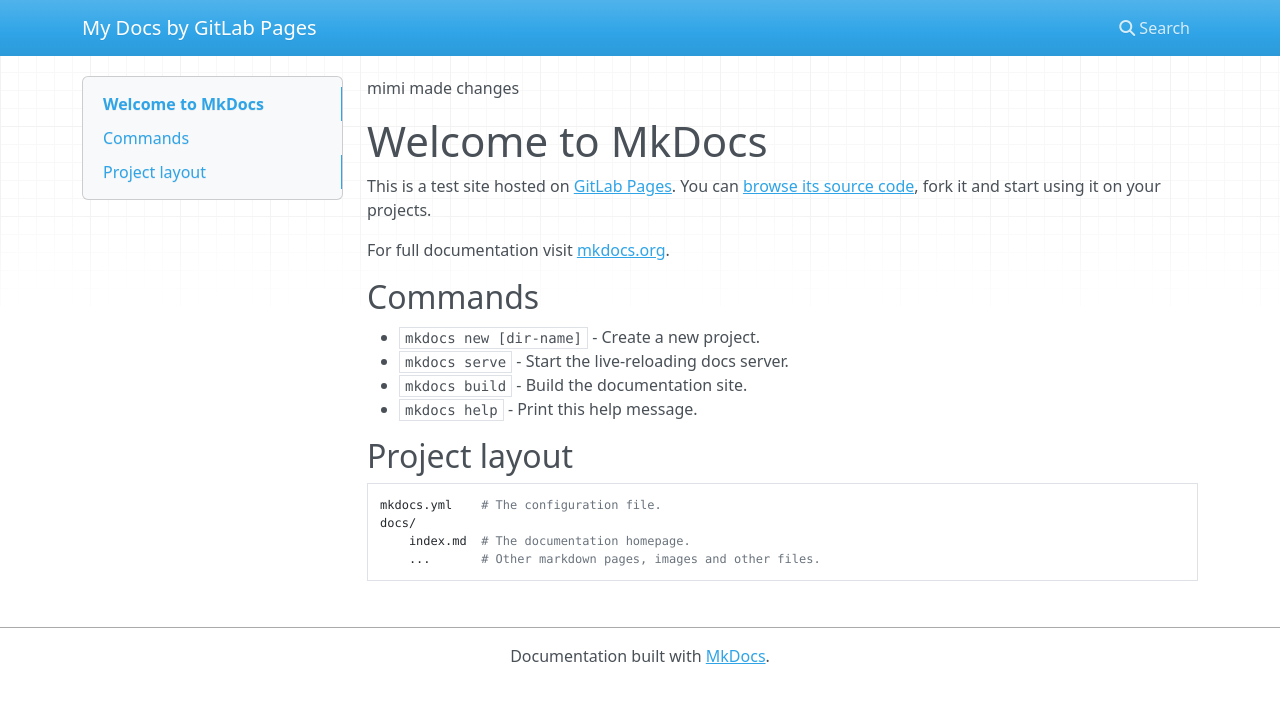
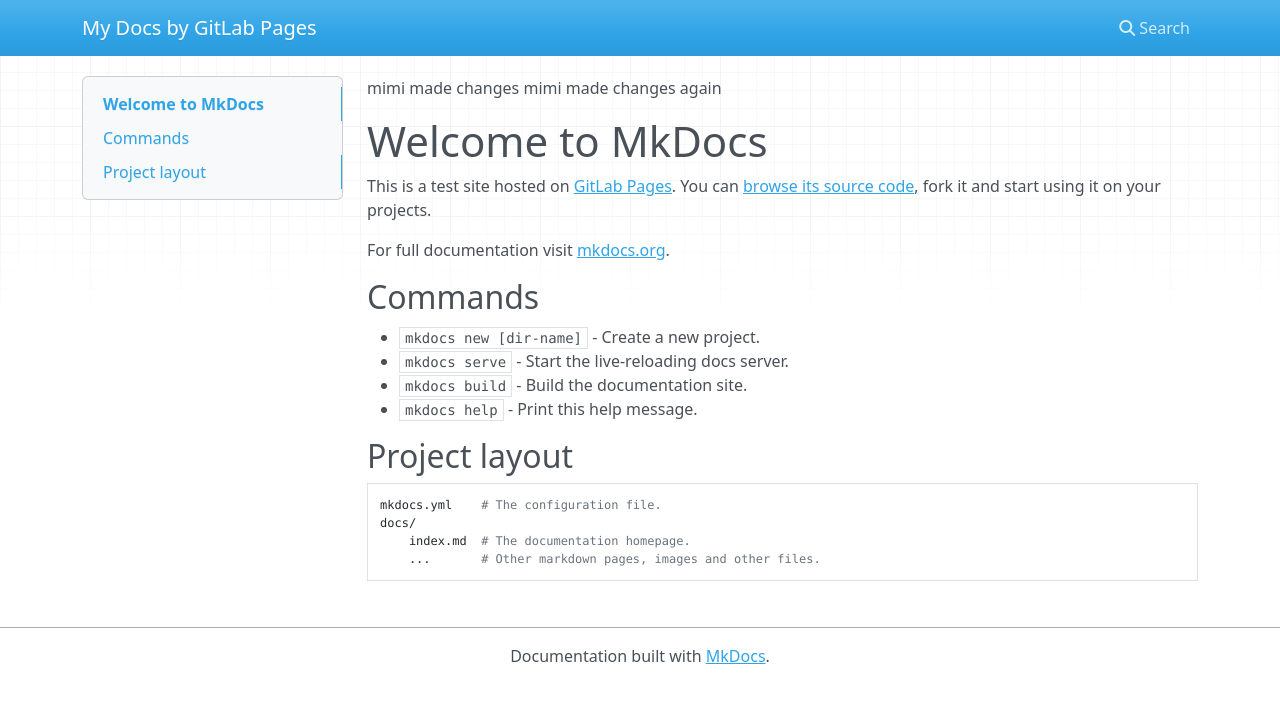
Before and after one commit to milowika/Bootcamp2023-mi-ann, an MkDocs documentation site: the page built from docs/index.md, in a window 1280 px wide. Shown: the top 703 px of the page. Built offline with MkDocs 1.6.1, drawn with Linux system fonts in a browser that asks for light colours; nearby versions of some CDN libraries.

Commit message:
Update index.md

```diff
--- a/docs/index.md
+++ b/docs/index.md
@@ -1,4 +1,6 @@
  mimi made changes
+  mimi made changes again
+
 # Welcome to MkDocs
 
 This is a test site hosted on [GitLab Pages](https://pages.gitlab.io). You can
```
